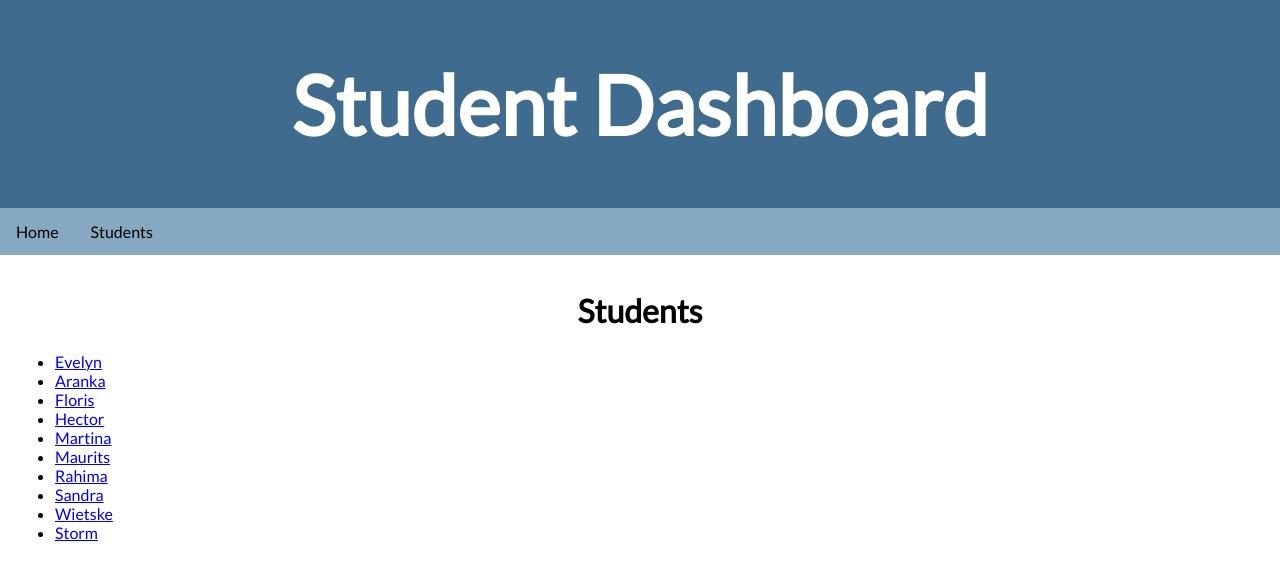
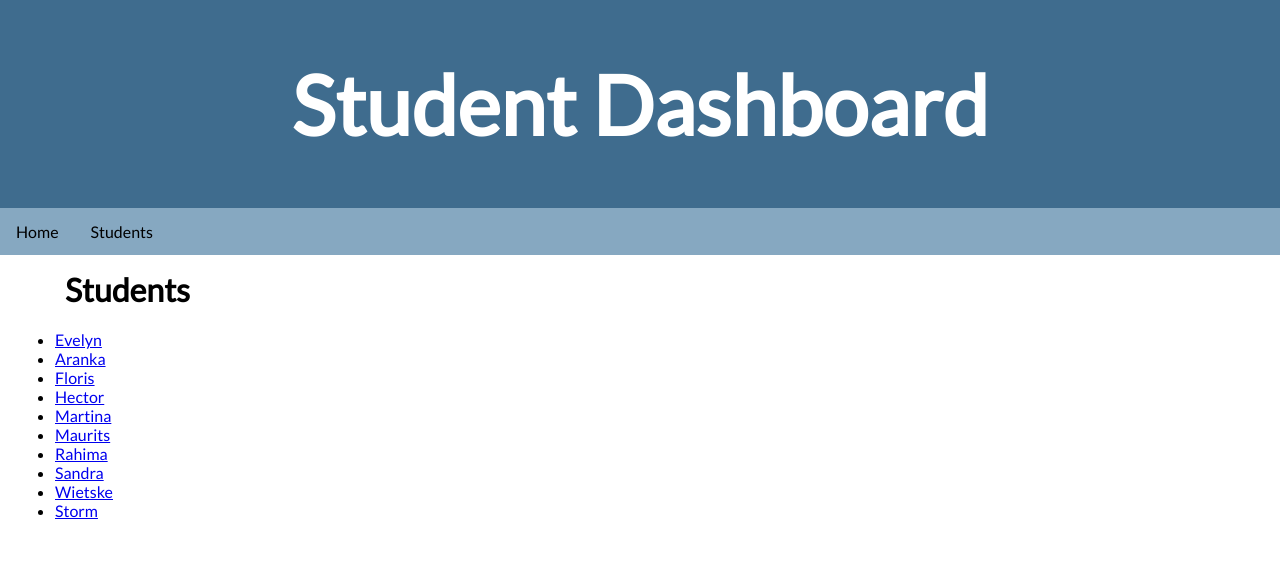
Before and after one commit to MMRijnsburger/Project-Student-Dashboard, a React (Create React App) app: page /Students in a window 1280 px wide. Shown: the top 580 px of the page. Built offline with nearby package versions, Linux system fonts and the light colour scheme.

Commit message:
add styling

```diff
--- a/src/App.css
+++ b/src/App.css
@@ -49,6 +49,13 @@
   padding: 15px;
 }
 
+.OverviewPage h1 {
+  font-family: 'Lato', sans-serif;
+  text-align: left;
+  padding-left: 50px;
+  margin: 0;
+}
+
 .ChartComponent {
   margin-bottom: 20px;
   /* padding: 15px; */
@@ -69,22 +76,44 @@
   margin-right: 5px;
 }
 
-/* StudentsPage styling */
+/* SelectStudents styling */
+
+.SelectStudents {
+  font-family: 'Lato', sans-serif;
+  padding: 15px;
+  background-color: #E6EDF3;
+  border: 1px solid rgb(221, 221, 221);
+  border-radius: 5px;
+  margin: 50px;
+  /* width: 80%; */
+}
+
+/* STUDENTS - StudentsPage styling */
 
 .StudentsPage {
   font-family: 'Lato', sans-serif;
   padding: 15px;
 }
 
-/* StudentPage styling */
+.StudentsPage h1 {
+  font-family: 'Lato', sans-serif;
+  text-align: left;
+  padding-left: 50px;
+  margin-top: 0;
+}
+
+/* STUDENT - StudentPage styling */
 
 .StudentPage {
   font-family: 'Lato', sans-serif;
+  padding: 15px;
 }
 
-h1 {
+.StudentPage h1 {
   font-family: 'Lato', sans-serif;
-  text-align: center;
+  text-align: left;
+  padding-left: 50px;
+  margin-top: 0;
 }
 
 .GraphComponent {
@@ -103,15 +132,3 @@ h1 {
   background-color: #E6EDF3;
   border-radius: 0px 0px 5px 5px;
 }
-
-/* SelectStudents styling */
-
-.SelectStudents {
-  font-family: 'Lato', sans-serif;
-  padding: 15px;
-  background-color: #E6EDF3;
-  border: 1px solid rgb(221, 221, 221);
-  border-radius: 5px;
-  margin: 50px;
-  /* width: 80%; */
-}
```
